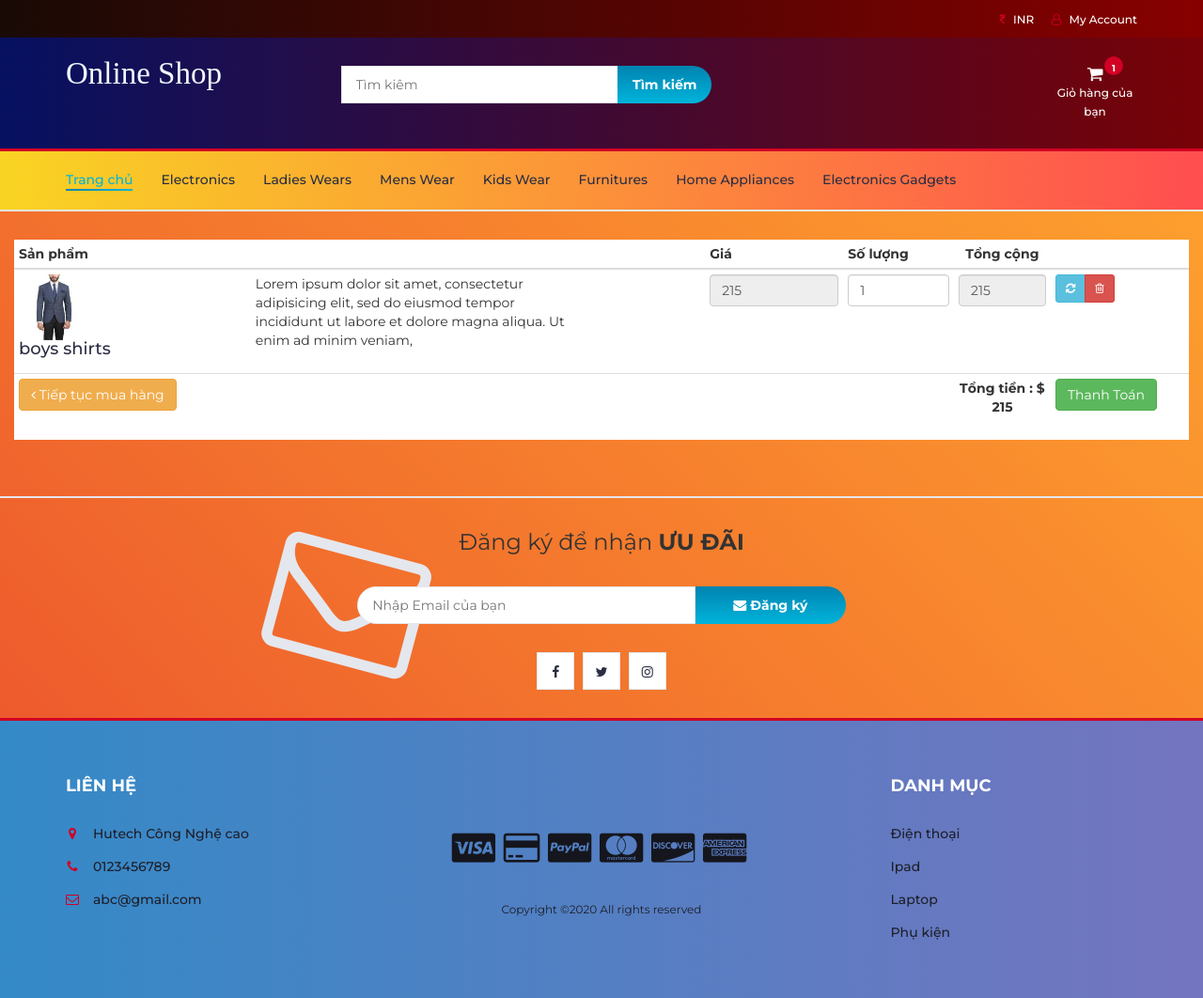
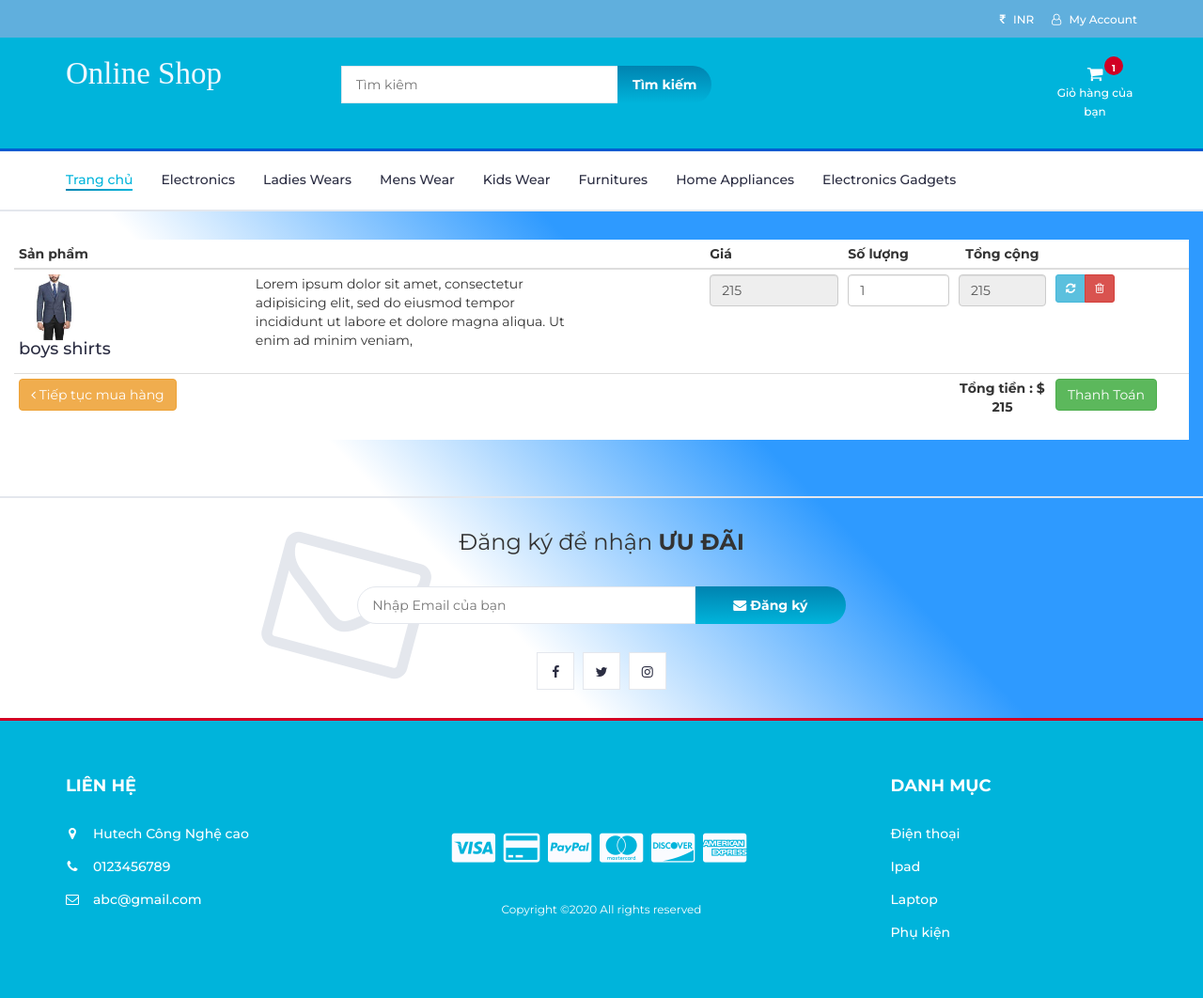
Before and after one commit to PhamQuocHuy98/DoAnPHP, a PHP site: page /myfiles/cart.php in a window 1280 px wide. Shown: the whole page at 94% size. Run offline with PHP 8.4, Linux system fonts and the light colour scheme; data comes from the database, SQL or seed files in the repository; some libraries are stand-ins or nearby versions.

Commit message:
fix color style css

```diff
--- a/css/style.css
+++ b/css/style.css
@@ -58,7 +58,7 @@ Table OF Contents
 body {
   font-family: 'Montserrat', sans-serif;
   font-weight: 400;
-  background-image: linear-gradient(-134deg, #FFA62E 0%, #FB962E 20%, #F8852E 40%, #F3742D 60%, #EF612D 80%, #EA4D2C 100%);
+  background-image: linear-gradient(-134deg, rgb(46, 154, 255) 0%, rgb(46, 154, 255) 20%, rgb(46, 154, 255) 40%, rgb(255, 255, 255) 60%, rgb(255, 255, 255) 80%, rgb(255, 255, 255) 100%);
 
 }
 
@@ -476,11 +476,11 @@ textarea.input {
 }
 
 .header-links li a:hover {
-  color: #D10024;
+  color: rgb(255, 255, 255);
 }
 
 .header-links li i {
-  color: #D10024;
+  color: rgb(255, 255, 255);
   margin-right: 5px;
 }
 
@@ -491,7 +491,7 @@ textarea.input {
 #header {
   padding-top: 15px;
   padding-bottom: 15px;
-  background-image:  linear-gradient(-135deg, #FF6CAB 0%, #F660BC 10%, #EC53CD 20%, #E045DE 30%, #D335EE 40%, #C323FF 50%, #B53AFF 60%, #A749FF 70%, #9854FF 80%, #865EFF 90%, #7366FF 100%);
+  background-image:  linear-gradient(-135deg, rgb(140, 108, 255) 0%, rgb(111, 96, 246) 10%, rgb(83, 93, 236) 20%, rgb(69, 118, 224) 30%, rgb(53, 170, 238) 40%, rgb(35, 204, 255) 50%, rgb(255, 255, 255) 60%, rgb(255, 255, 255) 70%, rgb(255, 255, 255) 80%, rgb(255, 255, 255) 90%, rgb(255, 255, 255) 100%);
 }
 
 .header-logo {
@@ -672,7 +672,7 @@ background: linear-gradient(to bottom, #0083B0, #00B4DB); /* W3C, IE 10+/ Edge,
 #navigation {
   background: #FFF;
   border-bottom: 2px solid #E4E7ED;
-  border-top: 3px solid #D10024;
+  border-top: 3px solid rgb(0, 91, 209);
 }
 
 /*----------------------------*\
@@ -2076,8 +2076,8 @@ background: linear-gradient(to bottom, #0083B0, #00B4DB); /* W3C, IE 10+/ Edge,
 ===========================================================*/
 
 #footer {
-  background: #15161D;
-  color: #B9BABC;
+  background: rgb(255, 255, 255);
+  color: rgb(255, 255, 255);
 }
 
 #bottom-footer {
@@ -2105,13 +2105,13 @@ background: linear-gradient(to bottom, #0083B0, #00B4DB); /* W3C, IE 10+/ Edge,
 
 .footer-links li i {
   margin-right: 15px;
-  color: #D10024;
+  color: rgb(255, 255, 255);
   width: 14px;
   text-align: center;
 }
 
 .footer-links li a:hover {
-  color: #E71C23;
+  color: rgb(128, 72, 74);
 }
 
 .copyright {
@@ -2126,7 +2126,7 @@ background: linear-gradient(to bottom, #0083B0, #00B4DB); /* W3C, IE 10+/ Edge,
 }
 
 .footer-payments li a {
-  color: #15161D;
+  color: rgb(250, 251, 255);
   font-size: 36px;
   display: block;
 }
--- a/header.php
+++ b/header.php
@@ -46,11 +46,11 @@ session_start();
 		<![endif]-->
 	<style>
 		#navigation {
-			background: #FF4E50;
+			background: #FFFFFF;
 			/* fallback for old browsers */
 			background: -webkit-linear-gradient(to right, #F9D423, #FF4E50);
 			/* Chrome 10-25, Safari 5.1-6 */
-			background: linear-gradient(to right, #F9D423, #FF4E50);
+			background: linear-gradient(to right, ##FFFFFF, ##FFFFFF);
 			/* W3C, IE 10+/ Edge, Firefox 16+, Chrome 26+, Opera 12+, Safari 7+ */
 
 
@@ -62,7 +62,7 @@ session_start();
 			/* fallback for old browsers */
 			background: -webkit-linear-gradient(to right, #061161, #780206);
 			/* Chrome 10-25, Safari 5.1-6 */
-			background: linear-gradient(to right, #061161, #780206);
+			background: linear-gradient(to right, #00b4db, #00b4db);
 			/* W3C, IE 10+/ Edge, Firefox 16+, Chrome 26+, Opera 12+, Safari 7+ */
 
 
@@ -75,7 +75,7 @@ session_start();
 			/* fallback for old browsers */
 			background: -webkit-linear-gradient(to right, #190A05, #870000);
 			/* Chrome 10-25, Safari 5.1-6 */
-			background: linear-gradient(to right, #190A05, #870000);
+			background: linear-gradient(to right, #60afdd, #60afdd);
 			/* W3C, IE 10+/ Edge, Firefox 16+, Chrome 26+, Opera 12+, Safari 7+ */
 
 
@@ -86,11 +86,11 @@ session_start();
 			/* fallback for old browsers */
 			background: -webkit-linear-gradient(to right, #348AC7, #7474BF);
 			/* Chrome 10-25, Safari 5.1-6 */
-			background: linear-gradient(to right, #348AC7, #7474BF);
+			background: linear-gradient(to right, #00b4db, #00b4db);
 			/* W3C, IE 10+/ Edge, Firefox 16+, Chrome 26+, Opera 12+, Safari 7+ */
 
 
-			color: #1E1F29;
+			color: #FFF	;
 		}
 
 		#bottom-footer {
@@ -105,7 +105,7 @@ session_start();
 		}
 
 		.footer-links li a {
-			color: #1E1F29;
+			color: #FFF;
 		}
 
 		.mainn-raised {
--- a/newslettter.php
+++ b/newslettter.php
@@ -1,5 +1,3 @@
-
-
 
 
         <div id="newsletter" class="section">
@@ -36,5 +34,4 @@
 				<!-- /row -->
 			</div>
 			<!-- /container -->
-
 		</div>
```
